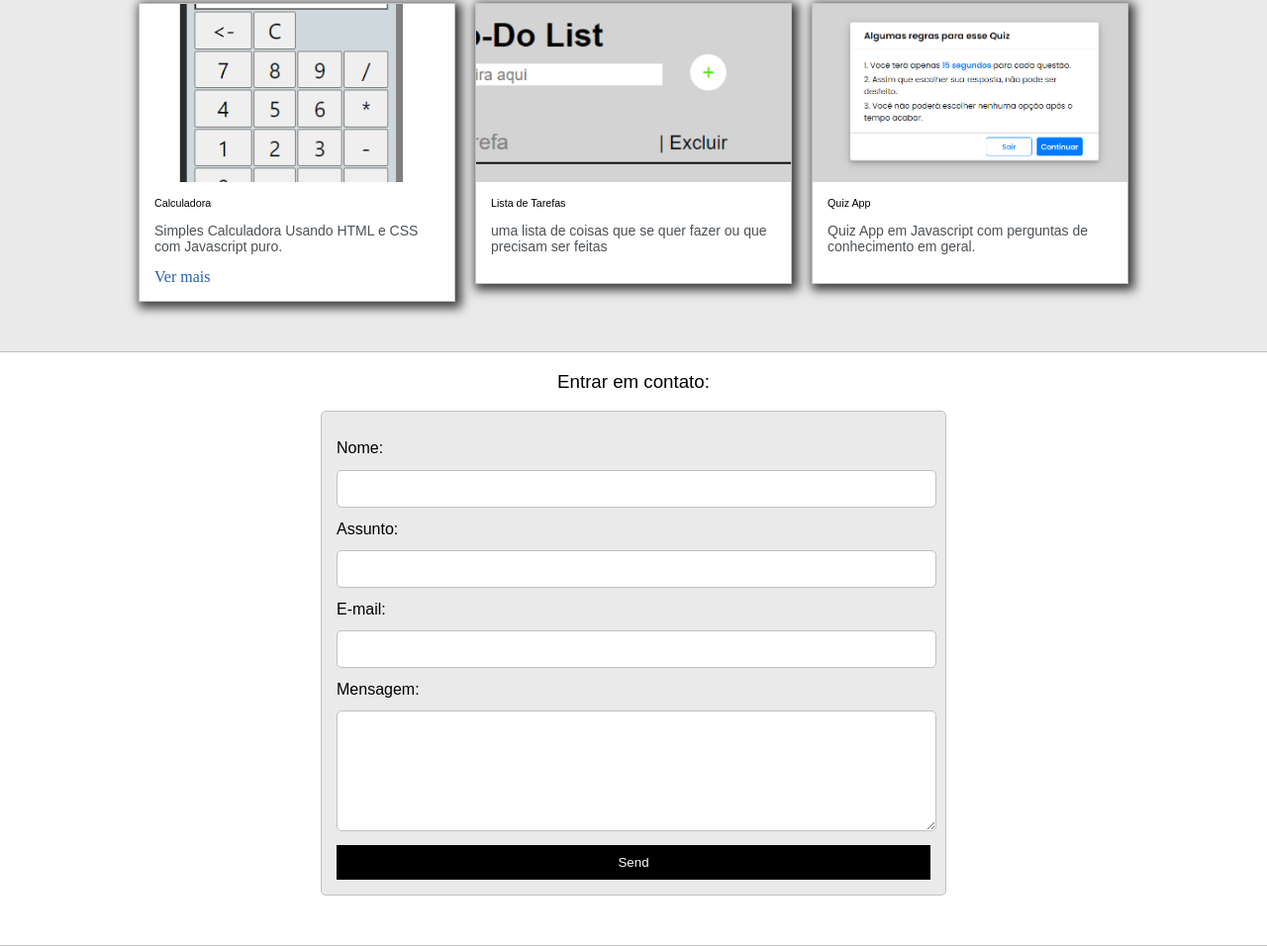
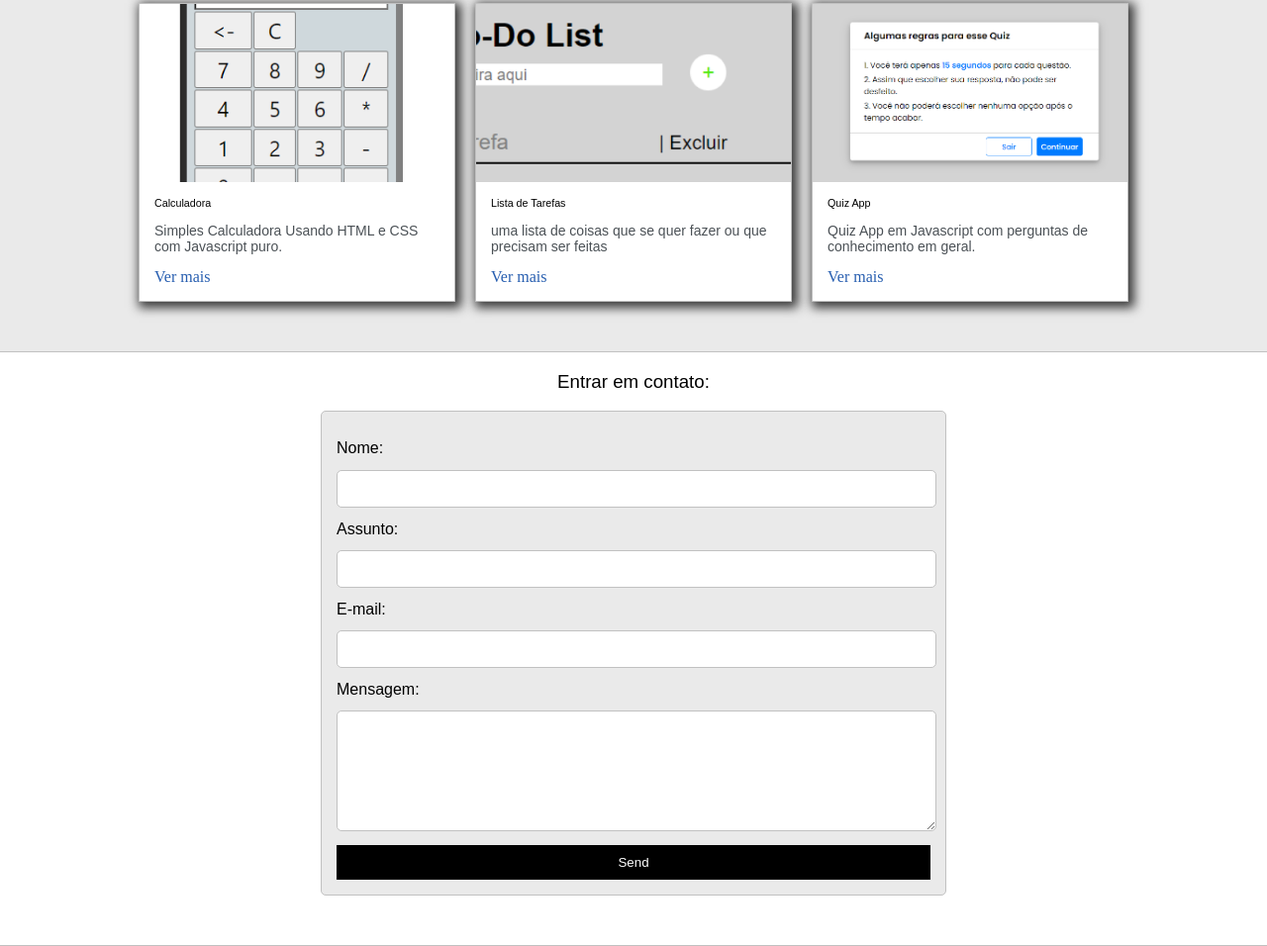
Before and after one commit to Henrique96/MyWebsite, a plain HTML site: page index.html in a window 1280 px wide. Shown: the part 1715-2671 px from the top of the page at 99% size. Drawn offline with Linux system fonts and the light colour scheme; a web font is replaced by a local one.

Commit message:
Update index.html

```diff
--- a/index.html
+++ b/index.html
@@ -139,6 +139,9 @@
                         <div class="post-preview">
                             <h6 class="post-title">Lista de Tarefas</h6>
                             <p class="post-intro">uma lista de coisas que se quer fazer ou que precisam ser feitas</p>
+
+                            <a href="post.html" target="_blank">Ver mais</a>
+
                         </div>
                     </div>
                 </div>
@@ -149,6 +152,9 @@
                         <div class="post-preview">
                             <h6 class="post-title">Quiz App</h6>
                             <p class="post-intro">Quiz App em Javascript com perguntas de conhecimento em geral.</p>
+
+                            <a href="post.html" target="_blank">Ver mais</a>
+
                         </div>
                     </div>
                 </div>
```
